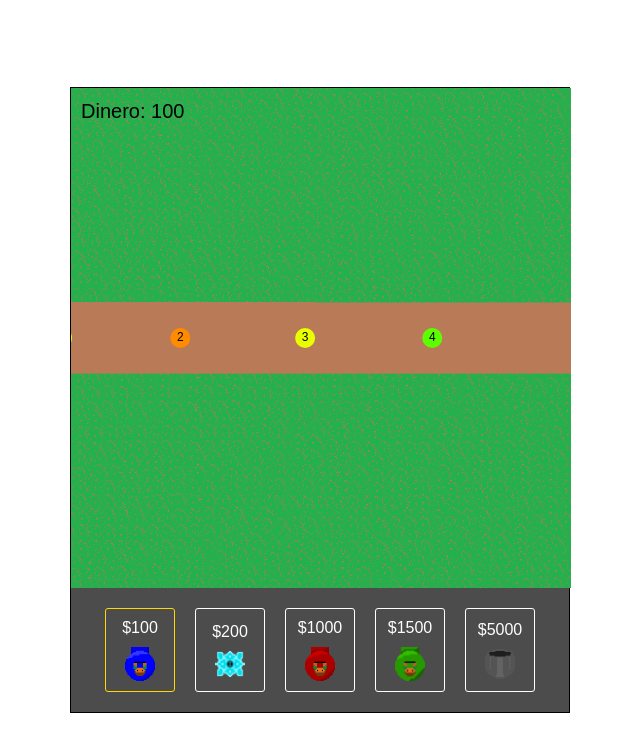
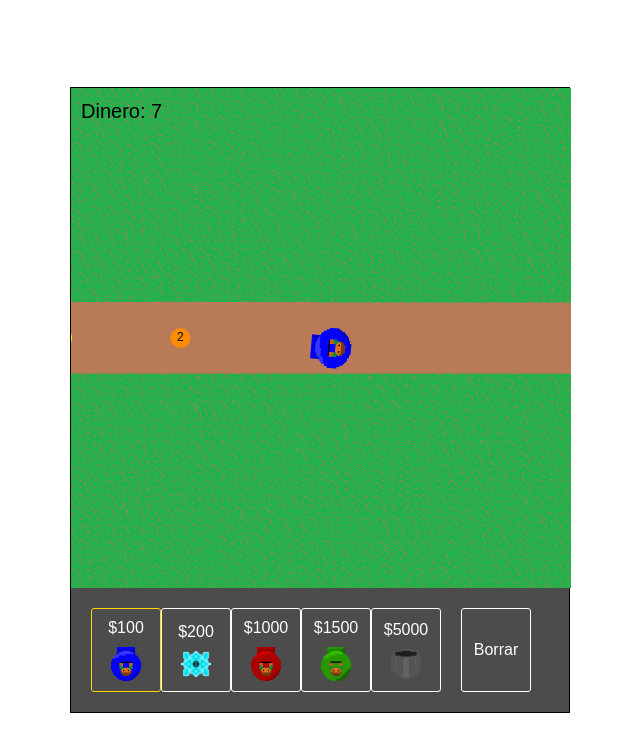
Before and after one commit to ManuelDeAlba/tower-defense, a plain HTML site: page index.html in a window 1280 px wide. Both pictures are taken after a click on the element 641 px from the left and 338 px from the top of the page. Shown: the whole page, without its empty margins (320-960 px from the left). Drawn offline with Linux system fonts and the light colour scheme.

Commit message:
Boton para quitar torres

```diff
--- a/css/styles.css
+++ b/css/styles.css
@@ -26,10 +26,13 @@ body{
     width: 100%;
     gap: 20px;
     display: flex;
-    justify-content: center;
-    flex-wrap: wrap;
+    /* justify-content: center; */
+    /* flex-wrap: wrap; */
     padding: 20px;
     background: rgba(0,0,0,.7);
+}
+.controles__botones{
+    display: flex;
 }
 .controles__boton{
     width: 70px;
--- a/index.html
+++ b/index.html
@@ -10,7 +10,10 @@
 <body>
     <div class="juego">
         <canvas id="canvas" width="500" height="500"></canvas>
-        <div class="controles"></div>
+        <div class="controles">
+            <div class="controles__botones"></div>
+            <div class="controles__boton controles__borrar">Borrar</div>
+        </div>
     </div>
 
     <!-- Mensajes flotantes -->
--- a/js/mensaje.js
+++ b/js/mensaje.js
@@ -2,7 +2,7 @@ class Mensaje{
     constructor({
         x,
         y,
-        msg,
+        msg = "[No se ha escrito un mensaje]",
         color = "#fff",
         tiempo = 60
     }){
--- a/js/script.js
+++ b/js/script.js
@@ -1,5 +1,6 @@
 const canvas = document.querySelector('canvas');
 const ctx = canvas.getContext('2d');
+const btnBorrar =document.querySelector('.controles__borrar');
 
 const fondo = new Image();
 fondo.src = "../img/fondo.png";
@@ -60,6 +61,7 @@ let torresDisponibles = [
     }
 ];
 let torreSeleccionada = 0;
+let quitandoTorre = 0;
 
 let juegoTerminado = false;
 let dinero = 100;
@@ -88,18 +90,23 @@ function crearBotones(){
     let html = "";
     torresDisponibles.forEach((torre, indice) => {
         html += `
-            <div class="controles__boton ${indice == 0 && "activo"}" data-torre="${indice}">
+            <div class="controles__boton controles__torre ${indice == 0 && "activo"}" data-torre="${indice}">
                 <p>$${torre.precio}</p>
                 <img src="${torre.src.slice(1)}" draggable="false">
             </div>
         `;
     })
-    document.querySelector('.controles').innerHTML = html;
+    document.querySelector('.controles__botones').innerHTML = html;
 
     // Evento click para seleccionar ua torre
-    let botones = document.querySelectorAll('.controles__boton');
+    let botones = document.querySelectorAll('.controles__torre');
     botones.forEach((boton) => {
         boton.addEventListener('click', e => {
+            // Se desactiva el boton de borrar
+            quitandoTorre = false;
+            btnBorrar.classList.remove('activo');
+
+            // Se pone activo el boton al que se le dio click
             botones.forEach(btn => {
                 btn.classList.remove("activo");
                 boton.classList.add("activo");
@@ -139,7 +146,18 @@ function comprobarEstadoJuego(){
 }
 
 let timeout;
-function ponerTorre(x, y){
+function modificarTorre(x, y){
+    // Posiciones redondeadas
+    x = Math.floor(x / 40) * 40 + 20;
+    y = Math.floor(y / 40) * 40 + 20;
+
+    if(quitandoTorre){
+        let posTorre = torres.findIndex(torre => torre.x == x && torre.y == y);
+        if(posTorre > -1) torres.splice(posTorre, 1);
+        else mensajes.push(new Mensaje({x, y, msg: "No hay torre en esa posición"}));
+        return;
+    }
+
     // Si no se tiene dinero, sale de la funcion
     if(dinero < torresDisponibles[torreSeleccionada].precio){
         mensajes.push(new Mensaje({x, y, msg: `No tienes suficiente dinero ($${torresDisponibles[torreSeleccionada].precio})`}));
@@ -147,10 +165,7 @@ function ponerTorre(x, y){
     }
 
     // Si la posicion es valida, pone la torre redondeando para que no se encimen
-    if(y < 10 * 20 || y > 14 * 20){
-        x = Math.floor(x / 40) * 40 + 20;
-        y = Math.floor(y / 40) * 40 + 20;
-
+    if(y < 10 || y > 14){
         let lugarDisponible = true;
 
         // Se verifica si está disponible el espacio para poner la torre
@@ -244,7 +259,7 @@ canvas.addEventListener('click', e => {
     let x = e.clientX - canvas.getBoundingClientRect().left;
     let y = e.clientY - canvas.getBoundingClientRect().top;
 
-    ponerTorre(x, y);
+    modificarTorre(x, y);
 })
 
 canvas.addEventListener('mousemove', e => {
@@ -259,3 +274,12 @@ canvas.addEventListener('mousemove', e => {
     torres.forEach(torre => torre.alcanceVisible = false);
     if(torre) torre.alcanceVisible = true;
 })
+
+btnBorrar.addEventListener('click', () => {
+    // Activa el boton para borrar una torre
+    document.querySelectorAll(".controles__torre").forEach(torre => {
+        torre.classList.remove("activo");
+    })
+    btnBorrar.classList.add("activo");
+    quitandoTorre = true;
+})
```
